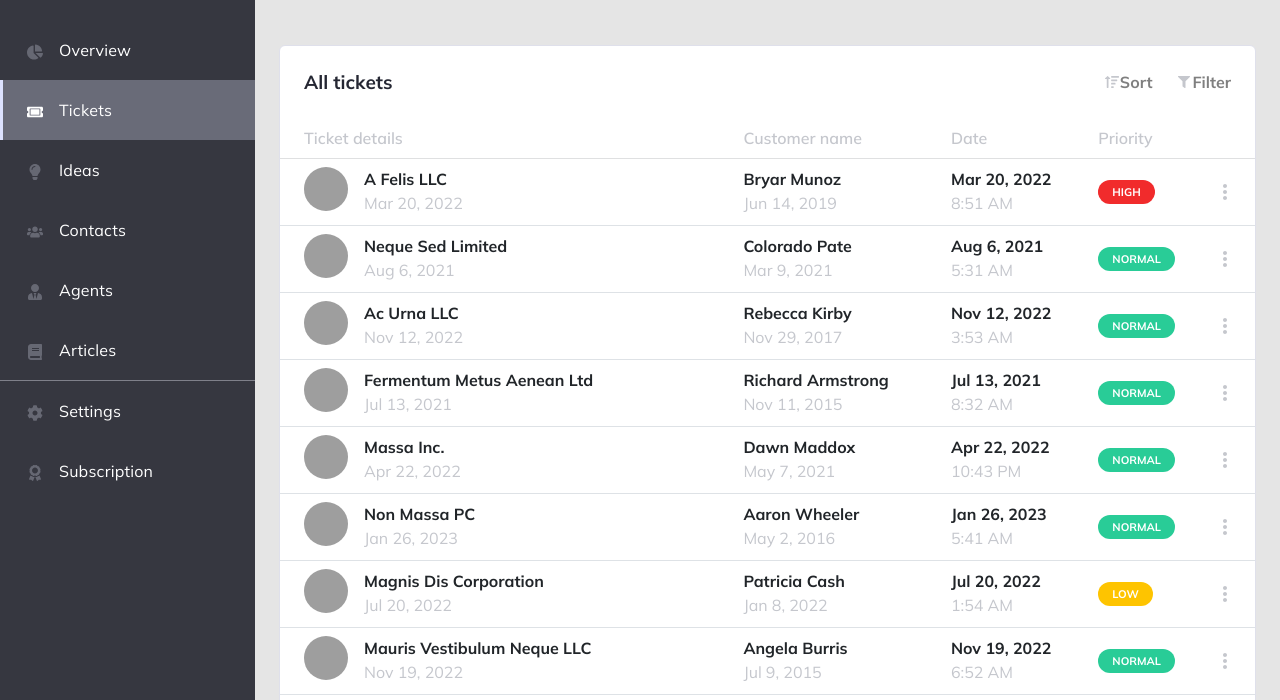
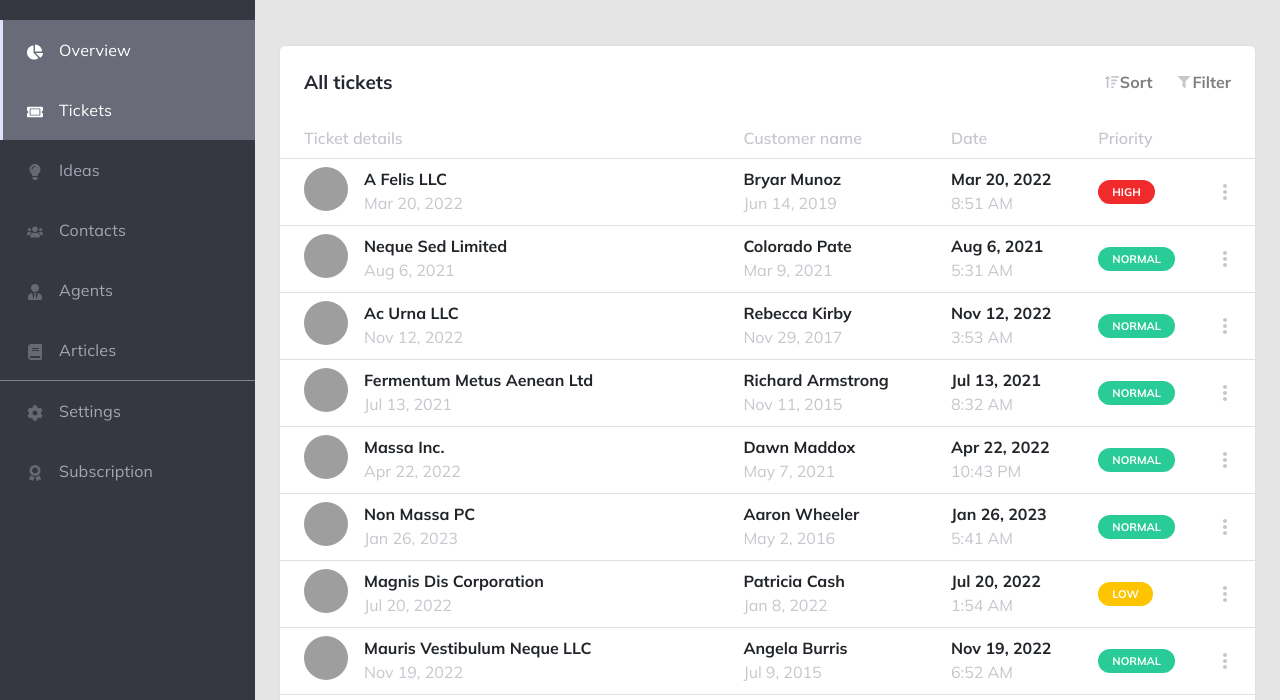
Before and after one commit to Tohirjon-Odilov/admin__dashboard, a plain HTML site: page index.html in a window 1280 px wide. In both pictures the pointer is over the item "Overview". Shown: the part 60-760 px from the top of the page. Drawn offline with nearby package versions, Linux system fonts and the light colour scheme; grey boxes are pictures that could not be loaded.

Commit message:
fixed hover

```diff
--- a/css/style.css
+++ b/css/style.css
@@ -59,6 +59,12 @@ body {
 }
 
 /* add */
+.list-group:hover {
+	background: #9fa2b47c;
+	cursor: pointer;
+	border-left: 3px solid #dde2ff;
+	border-radius: 0px;
+}
 .active {
 	background: #9fa2b47c;
 	cursor: pointer;
@@ -67,9 +73,9 @@ body {
 }
 
 /* add */
-/* .list-group:hover .svg-wrapper svg {
+.list-group:hover .svg-wrapper svg {
 	fill: white;
-} */
+}
 
 #aside__text {
 	font-weight: 400;
@@ -80,13 +86,21 @@ body {
 }
 
 /* add */
-.aside__text {
+/* .aside__text {
+	color: white !important;
+} */
+.list-group:hover .aside__text {
 	color: white !important;
 }
 
 #aside-svg {
 	opacity: 0.4;
 	fill: #afb1c0 !important;
+}
+
+.list-group:hover #aside-svg {
+	fill: white !important;
+	opacity: 1 !important;
 }
 
 /* add */
@@ -98,6 +112,8 @@ body {
 	height: 1px;
 	border-bottom: 1px solid #dfe0eb6e;
 }
+
+/* main */
 
 .main {
 	margin-left: 255px;
```
